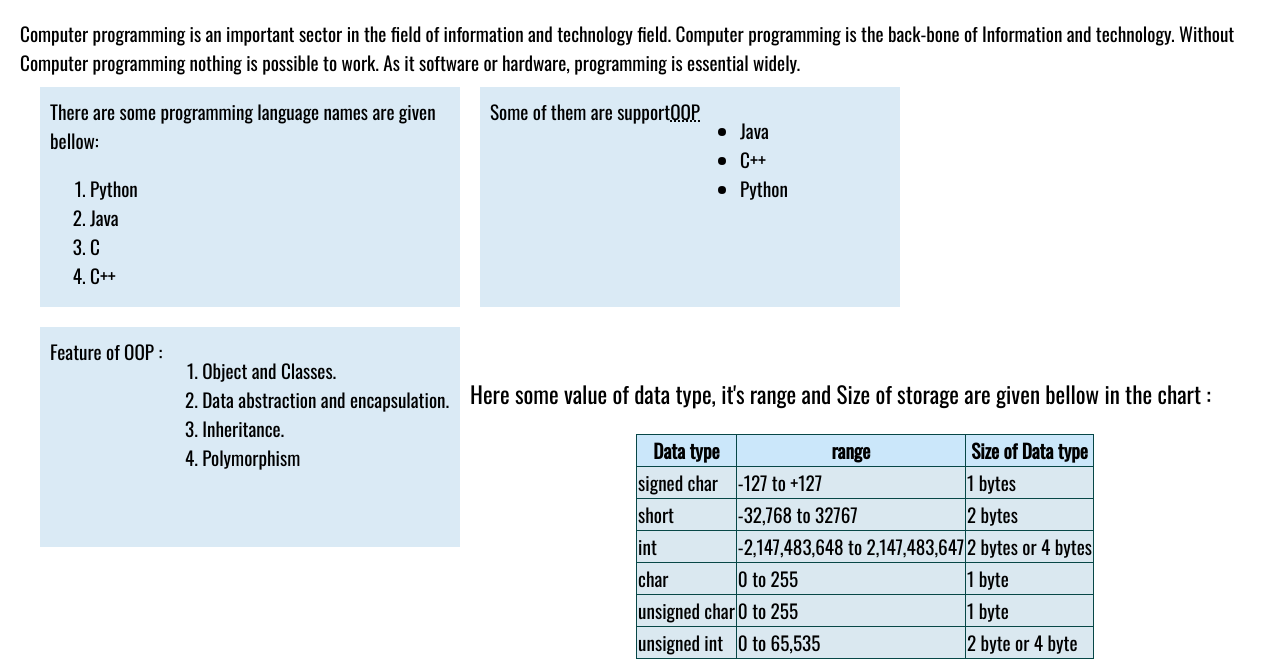
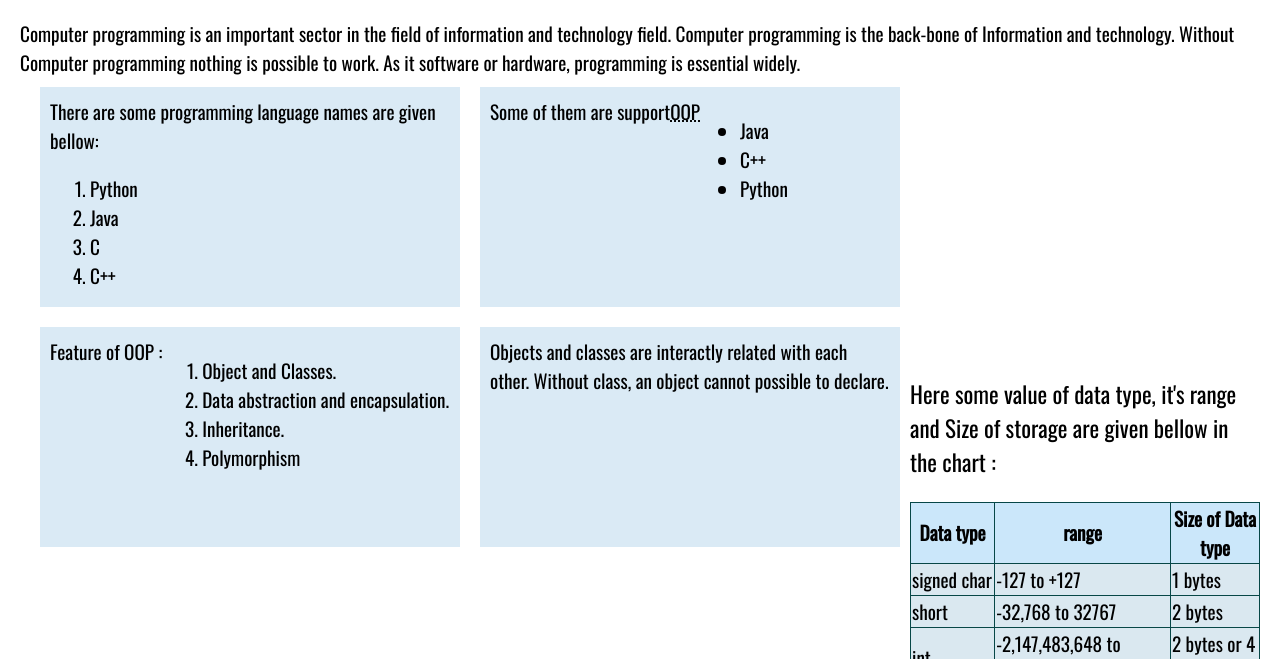
Before and after one commit to sayemsomrat01/project0, a plain HTML site: page index1.html in a window 1280 px wide. Shown: the part 193-852 px from the top of the page. Drawn offline with nearby package versions, Linux system fonts and the light colour scheme.

Commit message:
little change in container

```diff
--- a/index1.html
+++ b/index1.html
@@ -42,9 +42,6 @@
             width: 400px;
             height: 200px;
             background-color: rgb(218, 234, 245);
-        }
-        .tableDiv{
-            position: unset;
         }
 
         th{
@@ -93,6 +90,9 @@
                         <li>Inheritance.</li>
                         <li>Polymorphism</li>
                     </ol>
+            </div>
+            <div class="container">
+                Objects and classes are interactly related with each other. Without class, an object cannot possible to declare.
             </div>
     </div>
         <div class="tableDiv"><p class="main-body">Here some value of data type, it's range and Size of storage are given bellow in the
```
